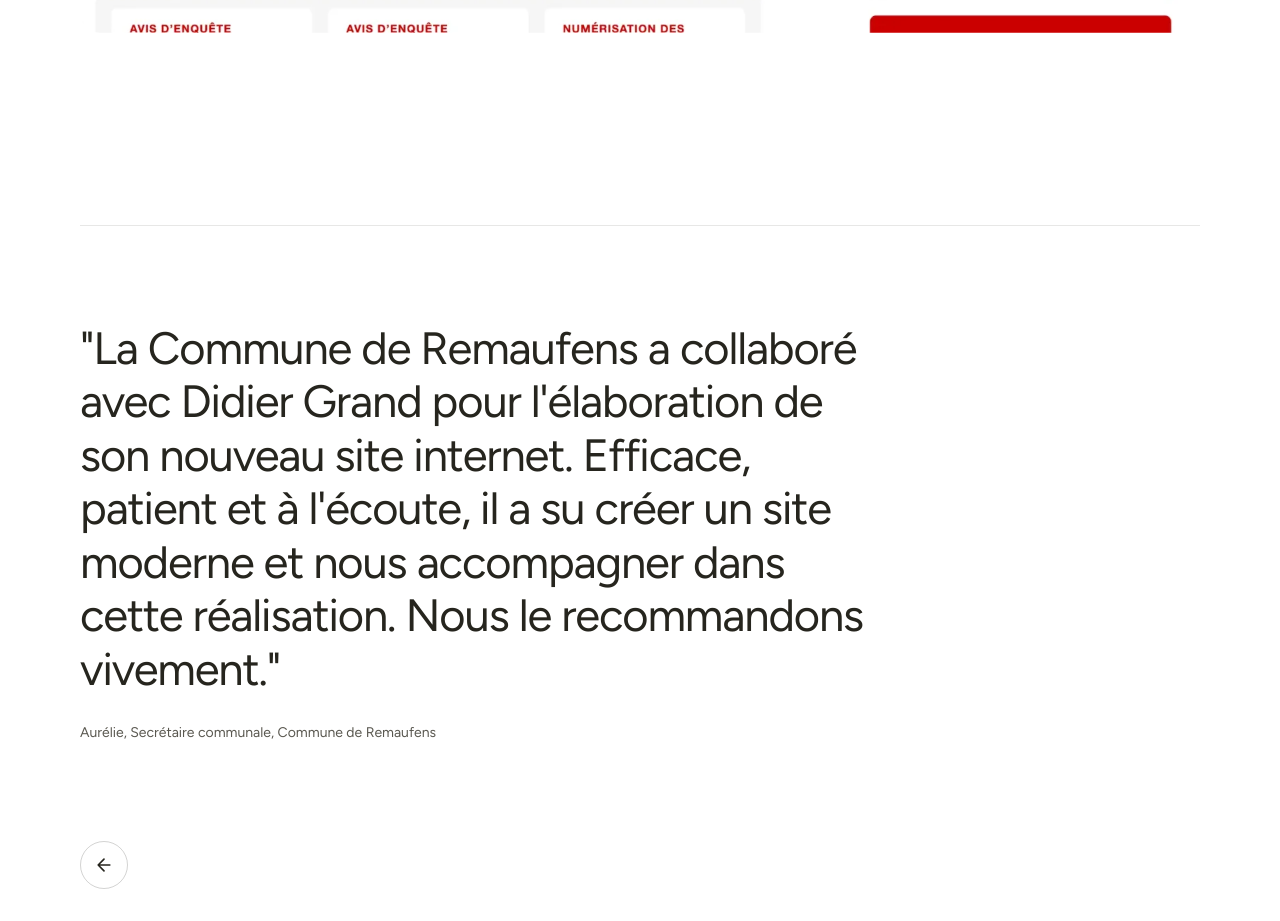
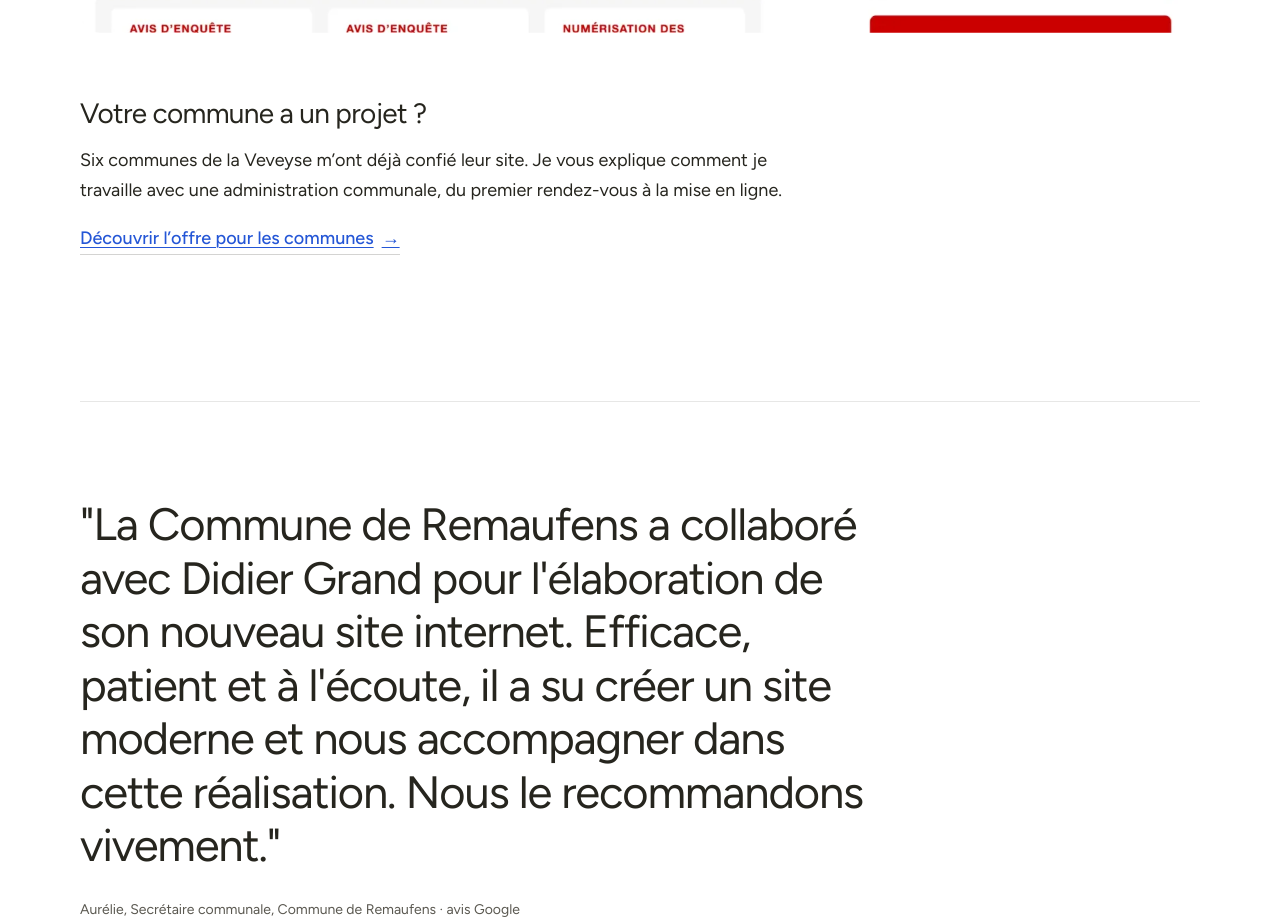
Before and after one commit to didiergrand/dg26, a plain HTML site: page remaufens.html in a window 1280 px wide. Shown: the part 4985-5906 px from the top of the page. Drawn offline with Linux system fonts and the light colour scheme.

Commit message:
add link commune

```diff
--- a/remaufens.html
+++ b/remaufens.html
@@ -100,11 +100,15 @@
     <figure class="figure full">
       <a href="https://remaufens.ch" target="_blank" rel="noopener"><img src="images/remaufens-site.webp" alt="Site internet de la commune de Remaufens, en Veveyse, dans le canton de Fribourg" loading="lazy" width="1600" height="1098"></a>
     </figure>
+
+    <h2 class="title">Votre commune a un projet&nbsp;?</h2>
+    <p>Six communes de la Veveyse m’ont déjà confié leur site. Je vous explique comment je travaille avec une administration communale, du premier rendez-vous à la mise en ligne.</p>
+    <p><a class="link" href="communes">Découvrir l’offre pour les communes</a></p>
   </article>
 
   <section class="quote">
     <blockquote>"La Commune de Remaufens a collaboré avec Didier Grand pour l'élaboration de son nouveau site internet. Efficace, patient et à l'écoute, il a su créer un site moderne et nous accompagner dans cette réalisation. Nous le recommandons vivement."</blockquote>
-    <cite>Aurélie, Secrétaire communale, Commune de Remaufens</cite>
+    <cite>Aurélie, Secrétaire communale, Commune de Remaufens · avis Google</cite>
   </section>
 
   <nav class="back">
@@ -132,7 +136,7 @@
         </div>
         <div class="span-2 footer__col"><h3>Navigation</h3><ul><li><a href="./">Accueil</a></li><li><a href="./#competences">Compétences</a></li><li><a href="./#realisations">Réalisations</a></li><li><a href="contact">Contact</a></li></ul></div>
         <div class="span-3 footer__col"><h3>Réalisations</h3><ul><li><a href="projet-scott-product-card">Product card - UX/UI Design</a></li><li><a href="site-web-jcis-forum-2026">JCIS Forum 2026</a></li><li><a href="remaufens">Commune de Remaufens</a></li><li><a href="conception-site-web-chatel-st-denis-veveyse">Création de site internet à Châtel-St-Denis et en Veveyse</a></li></ul></div>
-        <div class="span-3 footer__col"><h3>Offre</h3><ul><li><a href="site-sur-mesure">Site sur mesure dès CHF 9’600.–</a></li><li><a href="site-vitrine">Site vitrine dès CHF 100.– / mois</a></li><li><a href="refonte">Refonte de site dès CHF 3’600.–</a></li><li><a href="https://www.linkedin.com/in/didiergrand/" target="_blank" rel="noopener">LinkedIn</a></li><li><a href="https://www.facebook.com/digitalgarage.ch" target="_blank" rel="noopener">Facebook</a></li><li><a href="https://www.instagram.com/digitalgarage.ch/" target="_blank" rel="noopener">Instagram</a></li></ul></div>
+        <div class="span-3 footer__col"><h3>Offre</h3><ul><li><a href="site-sur-mesure">Site sur mesure dès CHF 9’600.–</a></li><li><a href="site-vitrine">Site vitrine dès CHF 100.– / mois</a></li><li><a href="refonte">Refonte de site dès CHF 3’600.–</a></li><li><a href="communes">Site pour communes</a></li><li><a href="https://www.linkedin.com/in/didiergrand/" target="_blank" rel="noopener">LinkedIn</a></li><li><a href="https://www.facebook.com/digitalgarage.ch" target="_blank" rel="noopener">Facebook</a></li><li><a href="https://www.instagram.com/digitalgarage.ch/" target="_blank" rel="noopener">Instagram</a></li></ul></div>
       </div>
       <div class="footer__legal">
         <span>© Digitalgarage – Didier Grand</span>
```
Also changed, not shown: communes.html (+1 -1 lines), conception-site-web-chatel-st-denis-veveyse.html (+1 -1 lines), conditions-generales.html (+1 -1 lines), confidentialite.html (+1 -1 lines), contact.html (+1 -1 lines), index.html (+1 -1 lines), projet-scott-product-card.html (+1 -1 lines), refonte.html (+1 -1 lines), site-sur-mesure.html (+1 -1 lines), site-vitrine.html (+1 -1 lines), site-web-jcis-forum-2026.html (+1 -1 lines).
